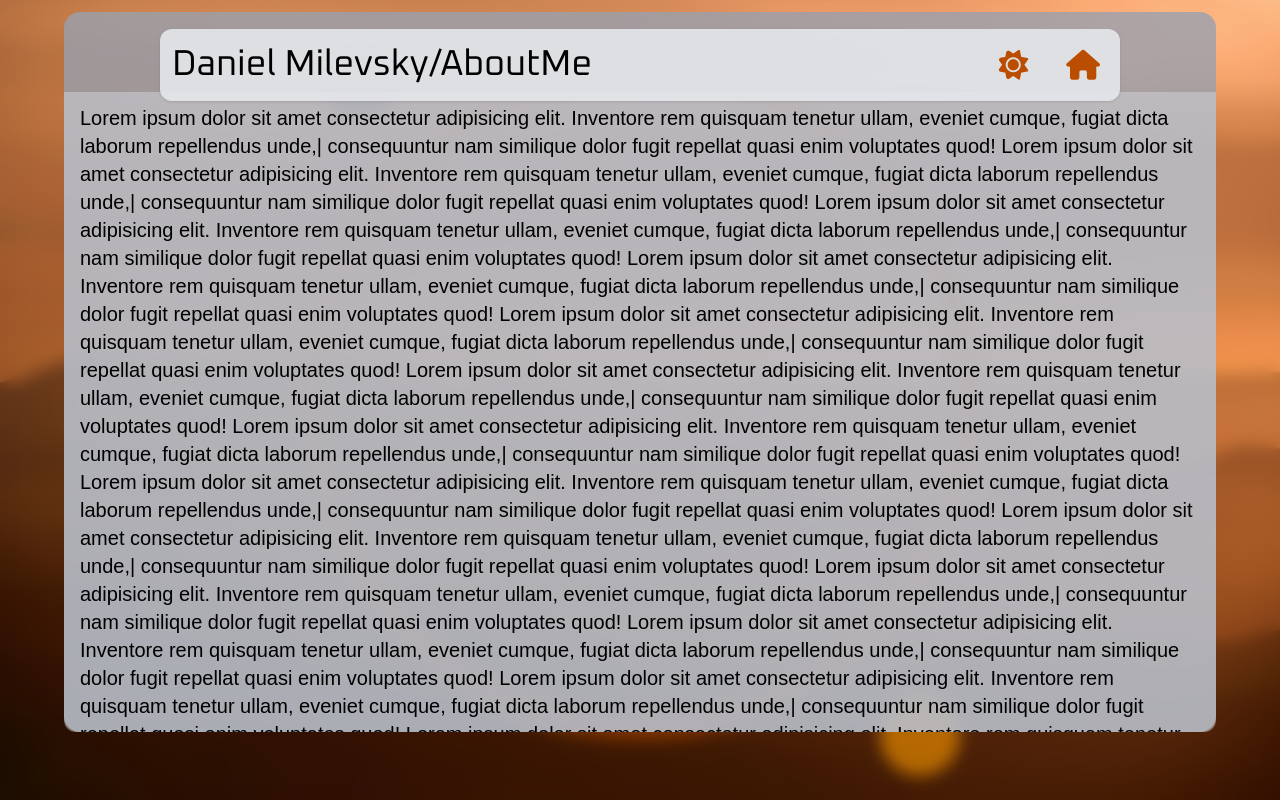
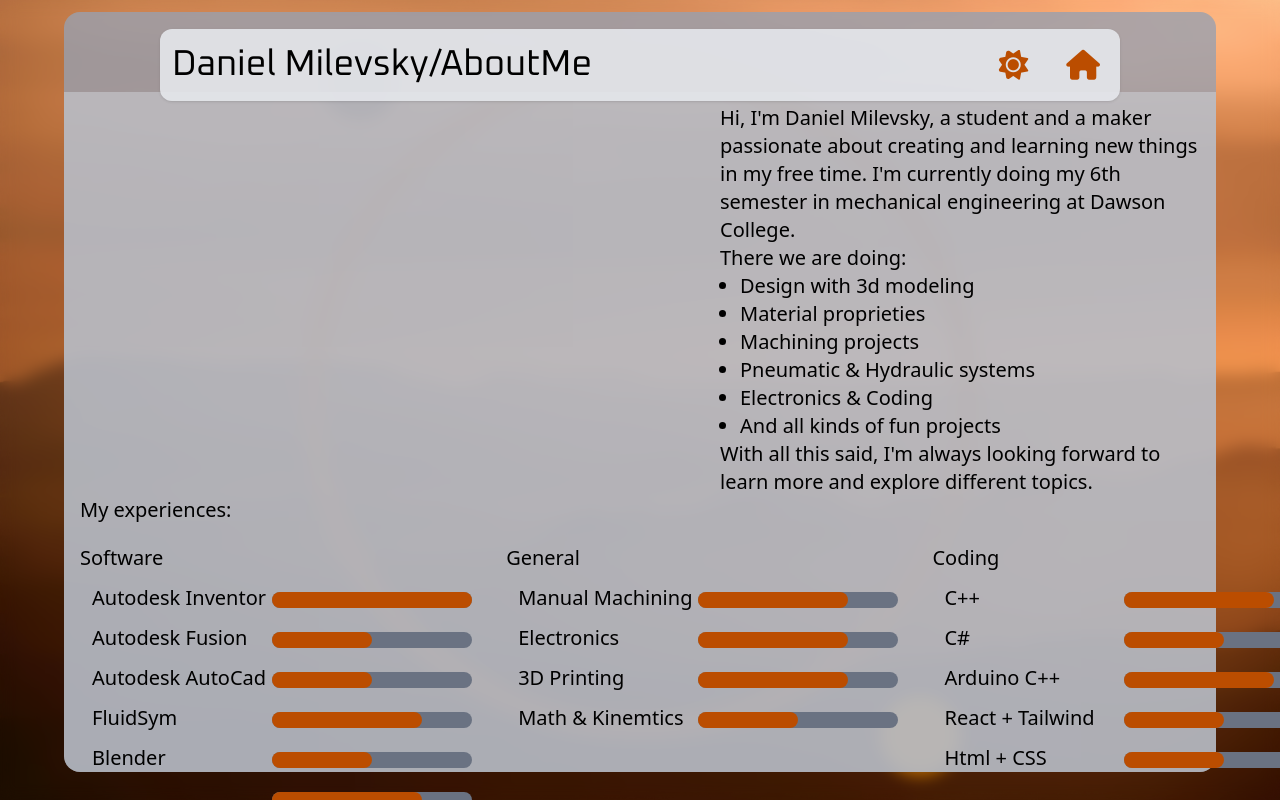
Before and after one commit to MD12c/daniel-milevsky-personal-website, a React (Vite) app: page / in a window 1280 px wide. Both pictures are taken after a click on the element "About me". Built offline with nearby package versions, Linux system fonts and the light colour scheme.

Commit message:
added about me content, created progress bar component

```diff
--- a/src/components/AboutMe.jsx
+++ b/src/components/AboutMe.jsx
@@ -1,89 +1,141 @@
-import { useState, useContext } from 'react'
+import { useState, useContext } from "react";
 import { TabContext } from "../context/TabContext";
-import { DarkModeContext } from "../context/DarkModeContext"
+import { DarkModeContext } from "../context/DarkModeContext";
 import { RenderContext } from "../context/RenderContext";
+import ProgressBar from "./progressBar";
 
 export default function AboutMe() {
     const { darkMode } = useContext(DarkModeContext);
     const { TabMode } = useContext(TabContext);
     const { rendered } = useContext(RenderContext);
-    console.log("render "+rendered);
+    console.log("render " + rendered);
 
+    const Software = [
+        { name: ["Autodesk Inventor"], Progress: "100" },
+        { name: ["Autodesk Fusion"], Progress: "50" },
+        { name: ["Autodesk AutoCad"], Progress: "50" },
+        { name: ["FluidSym"], Progress: "75" },
+        { name: ["Blender"], Progress: "50" },
+        { name: ["ArduinoIDE"], Progress: "75" },
+        { name: ["Office Tools"], Progress: "75" },
+    ];
+    const General = [
+        { name: ["Manual Machining"], Progress: "75" },
+        { name: ["Electronics"], Progress: "75" },
+        { name: ["3D Printing"], Progress: "75" },
+        { name: ["Math & Kinemtics"], Progress: "50" }
+    ];
+    const Coding = [
+        { name: ["C++"], Progress: "75" },
+        { name: ["C#"], Progress: "50" },
+        { name: ["Arduino C++"], Progress: "75" },
+        { name: ["React + Tailwind"], Progress: "50" },
+        { name: ["Html + CSS"], Progress: "50" },
+    ];
 
     return (
         <div className="absolute z-0 w-full h-full overflow-hidden flex justify-center">
-            <div className={`absolute w-full h-full backdrop-blur-sm
-                            ${TabMode === "AboutMe" ? "TabBlurIn" : "TabBlurOut"}`}>
-            </div>
-            <div className={`z-20 lg:w-[90vw] w-full h-[90vh] mt-3 rounded-2xl pt-[10vh]
-                            ${darkMode ? "bg-drSecondaryDark/80" : "bg-dfSecondary/80"}
-                            ${TabMode === "AboutMe" ? "TabIn" : "TabOut"}`}>
-                <div className={`px-4 pt-3 max-h-[80vh] rounded-b-xl text-xl atkinson-hyperlegible-regular overflow-y-auto scrollbar-thin scrollbar-webkit resize-none
-                            ${darkMode ? "bg-dr2SecondaryDark/80 text-lt2PrimaryDark/80" : "bg-ltSecondary/50 text-black"}`}>
-                    {/* <h2 className="text-3xl text-center mb-3">About me</h2> */}
-                    <p>
-                        Lorem ipsum dolor sit amet consectetur adipisicing elit. Inventore rem quisquam
-                        tenetur ullam, eveniet cumque, fugiat dicta laborum repellendus unde,|
-                        consequuntur nam similique dolor fugit repellat quasi enim voluptates quod!
-                        Lorem ipsum dolor sit amet consectetur adipisicing elit. Inventore rem quisquam
-                        tenetur ullam, eveniet cumque, fugiat dicta laborum repellendus unde,|
-                        consequuntur nam similique dolor fugit repellat quasi enim voluptates quod!
-                        Lorem ipsum dolor sit amet consectetur adipisicing elit. Inventore rem quisquam
-                        tenetur ullam, eveniet cumque, fugiat dicta laborum repellendus unde,|
-                        consequuntur nam similique dolor fugit repellat quasi enim voluptates quod!
-                        Lorem ipsum dolor sit amet consectetur adipisicing elit. Inventore rem quisquam
-                        tenetur ullam, eveniet cumque, fugiat dicta laborum repellendus unde,|
-                        consequuntur nam similique dolor fugit repellat quasi enim voluptates quod!
-                        Lorem ipsum dolor sit amet consectetur adipisicing elit. Inventore rem quisquam
-                        tenetur ullam, eveniet cumque, fugiat dicta laborum repellendus unde,|
-                        consequuntur nam similique dolor fugit repellat quasi enim voluptates quod!
-                        Lorem ipsum dolor sit amet consectetur adipisicing elit. Inventore rem quisquam
-                        tenetur ullam, eveniet cumque, fugiat dicta laborum repellendus unde,|
-                        consequuntur nam similique dolor fugit repellat quasi enim voluptates quod!
-                        Lorem ipsum dolor sit amet consectetur adipisicing elit. Inventore rem quisquam
-                        tenetur ullam, eveniet cumque, fugiat dicta laborum repellendus unde,|
-                        consequuntur nam similique dolor fugit repellat quasi enim voluptates quod!
-                        Lorem ipsum dolor sit amet consectetur adipisicing elit. Inventore rem quisquam
-                        tenetur ullam, eveniet cumque, fugiat dicta laborum repellendus unde,|
-                        consequuntur nam similique dolor fugit repellat quasi enim voluptates quod!
-                        Lorem ipsum dolor sit amet consectetur adipisicing elit. Inventore rem quisquam
-                        tenetur ullam, eveniet cumque, fugiat dicta laborum repellendus unde,|
-                        consequuntur nam similique dolor fugit repellat quasi enim voluptates quod!
-                        Lorem ipsum dolor sit amet consectetur adipisicing elit. Inventore rem quisquam
-                        tenetur ullam, eveniet cumque, fugiat dicta laborum repellendus unde,|
-                        consequuntur nam similique dolor fugit repellat quasi enim voluptates quod!
-                        Lorem ipsum dolor sit amet consectetur adipisicing elit. Inventore rem quisquam
-                        tenetur ullam, eveniet cumque, fugiat dicta laborum repellendus unde,|
-                        consequuntur nam similique dolor fugit repellat quasi enim voluptates quod!
-                        Lorem ipsum dolor sit amet consectetur adipisicing elit. Inventore rem quisquam
-                        tenetur ullam, eveniet cumque, fugiat dicta laborum repellendus unde,|
-                        consequuntur nam similique dolor fugit repellat quasi enim voluptates quod!
-                        Lorem ipsum dolor sit amet consectetur adipisicing elit. Inventore rem quisquam
-                        tenetur ullam, eveniet cumque, fugiat dicta laborum repellendus unde,|
-                        consequuntur nam similique dolor fugit repellat quasi enim voluptates quod!
-                        Lorem ipsum dolor sit amet consectetur adipisicing elit. Inventore rem quisquam
-                        tenetur ullam, eveniet cumque, fugiat dicta laborum repellendus unde,|
-                        consequuntur nam similique dolor fugit repellat quasi enim voluptates quod!
-                        Lorem ipsum dolor sit amet consectetur adipisicing elit. Inventore rem quisquam
-                        tenetur ullam, eveniet cumque, fugiat dicta laborum repellendus unde,|
-                        consequuntur nam similique dolor fugit repellat quasi enim voluptates quod!
-                        Lorem ipsum dolor sit amet consectetur adipisicing elit. Inventore rem quisquam
-                        tenetur ullam, eveniet cumque, fugiat dicta laborum repellendus unde,|
-                        consequuntur nam similique dolor fugit repellat quasi enim voluptates quod!
-                        Lorem ipsum dolor sit amet consectetur adipisicing elit. Inventore rem quisquam
-                        tenetur ullam, eveniet cumque, fugiat dicta laborum repellendus unde,|
-                        consequuntur nam similique dolor fugit repellat quasi enim voluptates quod!
-                        Lorem ipsum dolor sit amet consectetur adipisicing elit. Inventore rem quisquam
-                        tenetur ullam, eveniet cumque, fugiat dicta laborum repellendus unde,|
-                        consequuntur nam similique dolor fugit repellat quasi enim voluptates quod!
-                        Lorem ipsum dolor sit amet consectetur adipisicing elit. Inventore rem quisquam
-                        tenetur ullam, eveniet cumque, fugiat dicta laborum repellendus unde,|
-                        consequuntur nam similique dolor fugit repellat quasi enim voluptates quod!
-                        Lorem ipsum dolor sit amet consectetur adipisicing elit. Inventore rem quisquam
-                        tenetur ullam, eveniet cumque, fugiat dicta laborum repellendus unde,|
-                        consequuntur nam similique dolor fugit repellat quasi enim voluptates quod!
+            <div
+                className={`absolute w-full h-full backdrop-blur-sm
+                            ${
+                                TabMode === "AboutMe"
+                                    ? "TabBlurIn"
+                                    : "TabBlurOut"
+                            }`}
+            ></div>
+            <div
+                className={`z-20 lg:w-[90vw] w-full h-[95vh] mt-3 rounded-2xl pt-[10vh]
+                            ${
+                                darkMode
+                                    ? "bg-drSecondaryDark/80"
+                                    : "bg-dfSecondary/80"
+                            }
+                            ${TabMode === "AboutMe" ? "TabIn" : "TabOut"}`}
+            >
+                <div
+                    className={`px-4 pt-3 h-full rounded-b-2xl text-xl  overflow-y-auto scrollbar-thin scrollbar-webkit
+                            ${
+                                darkMode
+                                    ? "bg-dr2SecondaryDark/80 text-lt2PrimaryDark/80"
+                                    : "bg-ltSecondary/50 text-black"
+                            }`}
+                >
+                    <div className="w-full h-full">
+                        <div className="flex justify-end items-center">
+                            <div className="flex flex-col items-baseline w-120 ">
+                                {/* <h2 className="text-3xl text-center mb-3">About me</h2> */}
+                                <p>
+                                    Hi, I'm Daniel Milevsky, a student and a
+                                    maker passionate about creating and learning
+                                    new things in my free time. I'm currently
+                                    doing my 6th semester in mechanical
+                                    engineering at Dawson College. <br />
+                                    There we are doing:
+                                </p>
+                                <ul className="flex flex-col list-disc pl-5">
+                                    <li>Design with 3d modeling</li>
+                                    <li>Material proprieties</li>
+                                    <li>Machining projects</li>
+                                    <li>Pneumatic & Hydraulic systems</li>
+                                    <li>Electronics & Coding</li>
+                                    <li>And all kinds of fun projects</li>
+                                </ul>
+                                <p>
+                                    With all this said, I'm always looking
+                                    forward to learn more and explore different
+                                    topics.
+                                </p>
+                            </div>
+                        </div>
+                        <p>My experiences:</p>
+                        <div className="flex flex-row mt-5 mb-5 flex-wrap">
+                            <div className="inset-0">
+                                <p>Software</p>
+                                <ul className="flex justify-between gap-y-3 flex-col mt-3 ml-3 mr-60">
+                                    {Software.map((Software, i) => (
+                                        <div className="flex flex-row">
+                                            <li key={i}>
+                                                {Software.name}
+                                            </li>
+                                            <ProgressBar
+                                            barWidth={Software.Progress} />
+                                        </div>
+                                    ))}
+                                </ul>
+                            </div>
 
-                    </p>
+                            <div className="inset-0">
+                                <p>General</p>
+                                <ul className="mt-3 ml-3 mr-60 flex justify-between gap-3 flex-col">
+                                    {General.map((General, i) => (
+                                        <div className="flex flex-row">
+                                            <li key={i}>
+                                                {General.name}
+                                            </li>
+                                            <ProgressBar
+                                            barWidth={General.Progress} />
+                                        </div>
+                                    ))}
+                                </ul>
+                            </div>
+
+                            <div className="inset-0">
+                                <p>Coding</p>
+                                <ul className="mt-3 mx-3 flex justify-between gap-3 flex-col">
+                                    {Coding.map((Coding, i) => (
+                                        <div className="flex flex-row">
+                                            <li key={i}>
+                                                {Coding.name}
+                                            </li>
+                                            <ProgressBar
+                                            barWidth={Coding.Progress} />
+                                        </div>
+                                    ))}
+                                </ul>
+                            </div>
+
+                        </div>
+                    </div>
                 </div>
             </div>
         </div>
--- /dev/null
+++ b/src/components/ProgressBar.jsx
@@ -0,0 +1,18 @@
+import { useState, useContext } from "react";
+import { TabContext } from "../context/TabContext";
+import { DarkModeContext } from "../context/DarkModeContext";
+import { RenderContext } from "../context/RenderContext";
+
+export default function ProgressBar({ barWidth }) {
+  const { darkMode } = useContext(DarkModeContext);
+  const { TabMode } = useContext(TabContext);
+  const { rendered } = useContext(RenderContext);
+
+
+  return (
+    <div className="absolute ml-45 mt-2 w-50 h-4 bg-drSecondary rounded-full overflow-visible">
+        <div className={`ml-0 h-4 bg-dfPrimary rounded-full`}
+            style={{ width: `${barWidth}%`}}></div>
+    </div>
+  );
+}
--- a/src/index.css
+++ b/src/index.css
@@ -249,22 +249,21 @@
 ::-webkit-scrollbar {
   width: 10px;
 }
-
 /* Track */
 ::-webkit-scrollbar-track {
   display: none;
 }
-
 /* Handle */
 ::-webkit-scrollbar-thumb {
   background: #5c5c5c69;
   border-radius: 5px;
 }
-
 /* Handle on hover */
 ::-webkit-scrollbar-thumb:hover {
   background: #555;
 }
+
+
 
 
 /*custom color pallet*/
```
